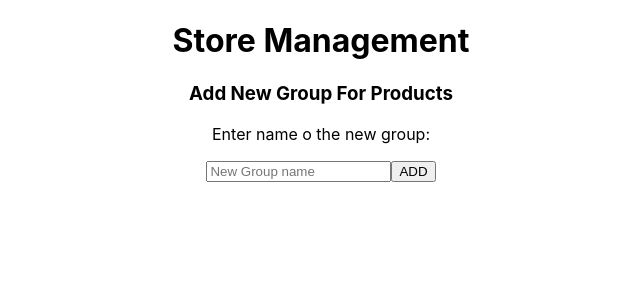
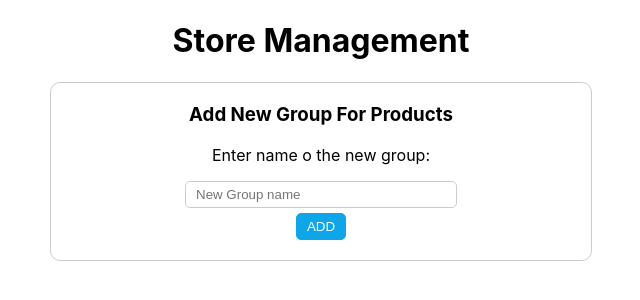
Before and after one commit to Yaser-Hajian/Store-Manager-React.js, a React (Create React App) app: page / in a window 1280 px wide. Shown: the top 300 px of the page, without its empty margins (319-959 px from the left). Built offline with nearby package versions, Linux system fonts and the light colour scheme.

Commit message:
add style to AddNewGroup component

```diff
--- a/src/Components/AddNewGroup/AddNewGroup.js
+++ b/src/Components/AddNewGroup/AddNewGroup.js
@@ -1,5 +1,5 @@
 import React, {useState} from 'react';
-
+import styles from './AddNewGroupStyle.module.css'
 const AddNewGroup = ({addGroup}) => {
     const [newGroup , setNewGroup] = useState("");
     const changeHandler=(event)=>{
@@ -18,11 +18,20 @@ const AddNewGroup = ({addGroup}) => {
         }
     }
     return (
-        <div>
-            <h3>Add New Group For Products</h3>
+        <div className={styles.container}>
+            <h3 className={styles.title}>Add New Group For Products</h3>
             <p>Enter name o the new group:</p>
-            <input type="text" value={newGroup} placeholder={"New Group name"} onChange={changeHandler}/>
-            <button onClick={addHandler}>ADD</button>
+            <div className={styles.inputContainer}>
+                <input
+                    type="text"
+                    value={newGroup}
+                    placeholder={"New Group name"}
+                    onChange={changeHandler}
+                    className={styles.input}
+                />
+                <button onClick={addHandler} className={styles.add}>ADD</button>
+            </div>
+
         </div>
     );
 };
--- /dev/null
+++ b/src/Components/AddNewGroup/AddNewGroupStyle.module.css
@@ -0,0 +1,31 @@
+.container{
+    width: 500px;
+    border: 1px solid #ccc;
+    border-radius:10px;
+    padding:20px;
+    margin:10px auto;
+}
+.title{
+    margin-top:0;
+}
+.input{
+    width:250px;
+    padding:5px 10px;
+    outline: none;
+    border-radius: 5px;
+    border: 1px solid #ccc;
+}
+.add{
+    padding:5px 10px;
+    border-radius: 5px;
+    margin-top: 5px;
+    color: white;
+    background-color: #0EA5E9;
+    border:1px solid #0EA5E9;
+}
+.inputContainer{
+    display:flex;
+    flex-direction:column;
+    justify-content:center;
+    align-items:center;
+}
```
